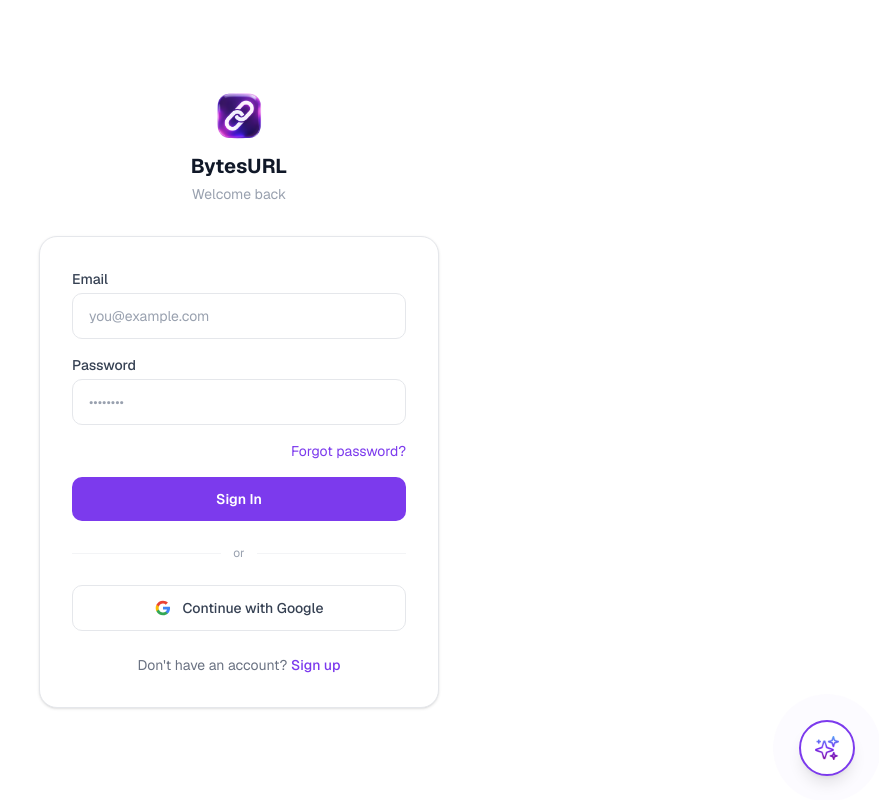
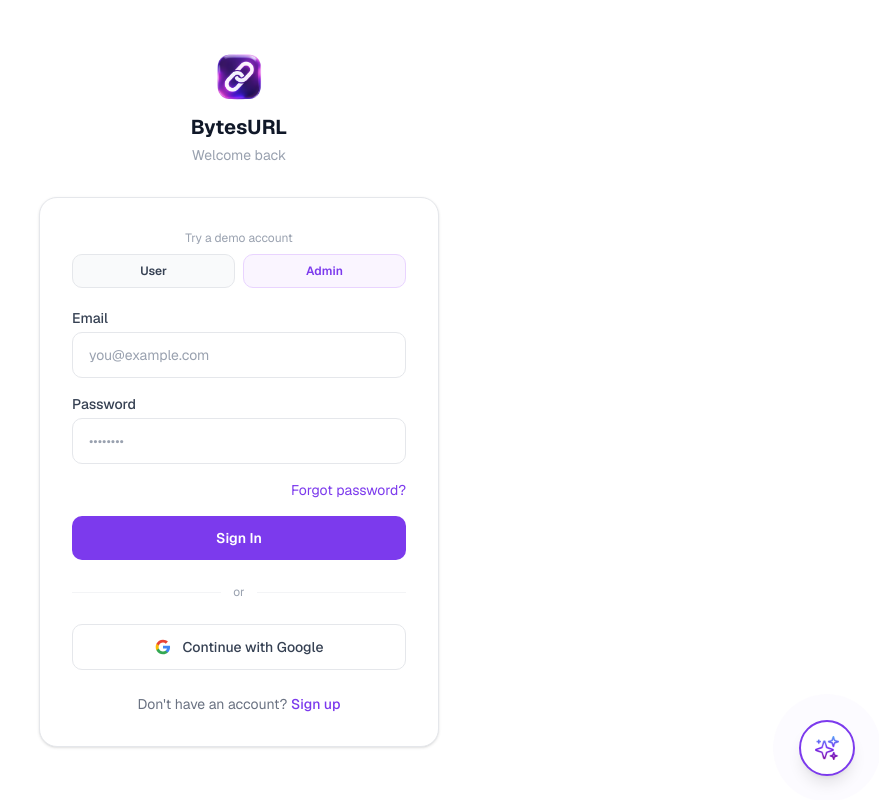
Before and after one commit to refatalhasankaif/bytesurl-frontend, a Next.js app: page /login in a window 1280 px wide. Shown: the whole page, without its empty margins (401-1280 px from the left). Built offline with nearby package versions, Linux system fonts and the light colour scheme; no server answers.

Commit message:
Demo login features added

```diff
--- a/src/app/(auth)/login/page.tsx
+++ b/src/app/(auth)/login/page.tsx
@@ -7,12 +7,27 @@
 import { useAuth } from '@/context/AuthContext'
 import toast from 'react-hot-toast'
 
+type Role = 'USER' | 'ADMIN'
+
+const DEMO_ROLES: { role: Role; label: string; email: string; password: string }[] = [
+    { role: 'USER',  label: 'User',  email: 'user@shorturl.com',  password: 'User@123456'  },
+    { role: 'ADMIN', label: 'Admin', email: 'admin@shorturl.com', password: 'Admin@123456' },
+]
+
 export default function LoginPage() {
-    const [email,    setEmail]    = useState('')
-    const [password, setPassword] = useState('')
-    const [loading,  setLoading]  = useState(false)
-    const { login, googleLogin }  = useAuth()
+    const [email,      setEmail]      = useState('')
+    const [password,   setPassword]   = useState('')
+    const [loading,    setLoading]    = useState(false)
+    const [activeDemo, setActiveDemo] = useState<Role | null>(null)
+    const { login, googleLogin }      = useAuth()
     const router = useRouter()
+
+    const fillDemo = (role: Role) => {
+        const demo = DEMO_ROLES.find((r) => r.role === role)!
+        setEmail(demo.email)
+        setPassword(demo.password)
+        setActiveDemo(role)
+    }
 
     const handleLogin = async (e: React.FormEvent) => {
         e.preventDefault()
@@ -49,13 +64,54 @@
             </div>
 
             <div className="bg-white border border-gray-200 rounded-2xl p-8 shadow-sm">
+
+                <div className="mb-5 space-y-2">
+                    <p className="text-xs text-gray-400 text-center">Try a demo account</p>
+                    <div className="grid grid-cols-2 gap-2">
+                        {DEMO_ROLES.map(({ role, label }) => {
+                            const isActive = activeDemo === role
+                            const isAdmin  = role === 'ADMIN'
+                            return (
+                                <button
+                                    key={role}
+                                    type="button"
+                                    onClick={() => fillDemo(role)}
+                                    disabled={loading}
+                                    className={`
+                                        relative py-2 rounded-lg border text-xs font-semibold
+                                        transition-all duration-150 cursor-pointer select-none
+                                        focus-visible:outline-none disabled:opacity-50 disabled:cursor-not-allowed
+                                        ${isAdmin
+                                            ? isActive
+                                                ? 'bg-brand-primary text-white border-brand-primary shadow-sm scale-[1.03]'
+                                                : 'bg-purple-50 text-brand-primary border-purple-200 hover:border-brand-primary hover:scale-[1.02]'
+                                            : isActive
+                                                ? 'bg-gray-800 text-white border-gray-800 shadow-sm scale-[1.03]'
+                                                : 'bg-gray-50 text-gray-700 border-gray-200 hover:border-gray-400 hover:scale-[1.02]'
+                                        }
+                                    `}
+                                >
+                                    {label}
+                                    {isActive && (
+                                        <span className={`absolute -top-1.5 -right-1.5 flex h-3.5 w-3.5 items-center justify-center rounded-full ${isAdmin ? 'bg-brand-primary' : 'bg-gray-800'}`}>
+                                            <svg width="8" height="8" viewBox="0 0 24 24" fill="none" stroke="white" strokeWidth="4" strokeLinecap="round" strokeLinejoin="round">
+                                                <polyline points="20 6 9 17 4 12" />
+                                            </svg>
+                                        </span>
+                                    )}
+                                </button>
+                            )
+                        })}
+                    </div>
+                </div>
+
                 <form onSubmit={handleLogin} className="space-y-4">
                     <div>
                         <label className="text-sm text-gray-700 mb-1 block font-medium">Email</label>
                         <input
                             type="email"
                             value={email}
-                            onChange={(e) => setEmail(e.target.value)}
+                            onChange={(e) => { setEmail(e.target.value); setActiveDemo(null) }}
                             placeholder="you@example.com"
                             required
                             className="w-full bg-white border border-gray-200 rounded-lg px-4 py-3 text-gray-900 text-sm placeholder-gray-400 focus:outline-none focus:border-brand-primary transition"
@@ -67,7 +123,7 @@
                         <input
                             type="password"
                             value={password}
-                            onChange={(e) => setPassword(e.target.value)}
+                            onChange={(e) => { setPassword(e.target.value); setActiveDemo(null) }}
                             placeholder="••••••••"
                             required
                             className="w-full bg-white border border-gray-200 rounded-lg px-4 py-3 text-gray-900 text-sm placeholder-gray-400 focus:outline-none focus:border-brand-primary transition"
--- a/src/app/loading.tsx
+++ b/src/app/loading.tsx
@@ -1,5 +1,4 @@
 import Loader from "@/components/Loader";
-
 
 export default function Loading() {
     return <Loader />;
```
